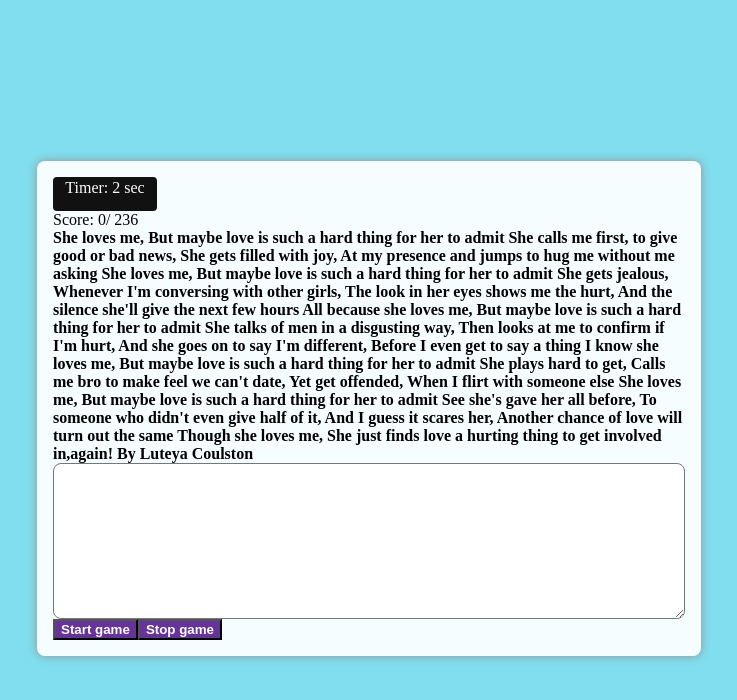
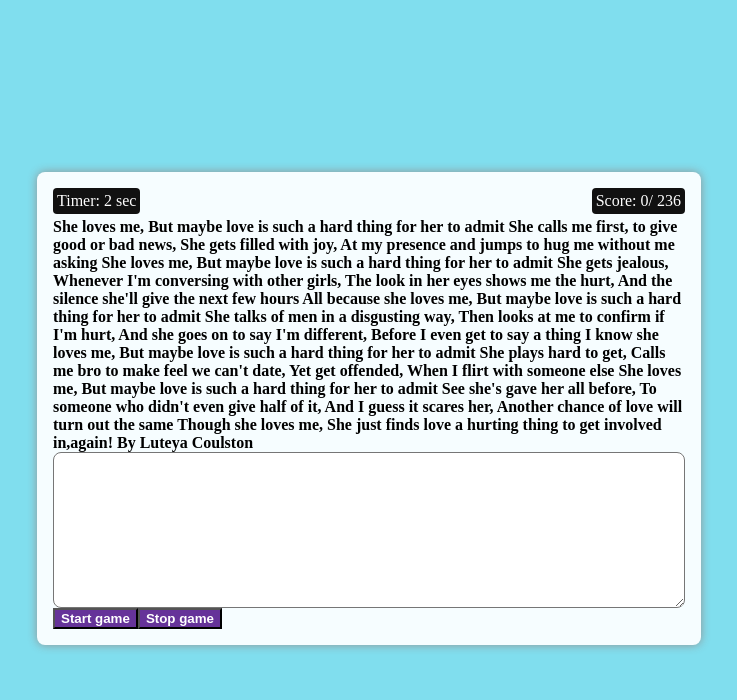
Before and after one commit to CoulKe/typing_game, a Vue app in the folder vue-intro/: page / in a window 1280 px wide. Both pictures are taken after a click on the button "Start game". Shown: the top 700 px of the page, without its empty margins (271-1008 px from the left). Built offline with nearby package versions, Linux system fonts and the light colour scheme.

Commit message:
Fixed gameBar commit

```diff
--- a/vue-intro/src/App.vue
+++ b/vue-intro/src/App.vue
@@ -1,8 +1,16 @@
 <template>
-  <h1 id="game_slogan" v-if="!display" style="display: block" >How fancy are your fingers?</h1>
-  <div class="timer" v-if="display" style="display: flex">{{ `Timer: ${count} sec`}}</div>
-  <div class="score">Score: {{ fetchedText.filter(word =>
-      word.correct).length }}/ {{ fetchedText.length }}</div>
+  <h1 id="game_slogan" v-if="!display" style="display: block">
+    How fancy are your fingers?
+  </h1>
+  <div class="gameBar" v-if="display" style="display: flex">
+    <div class="timer">
+      {{ `Timer: ${count} sec` }}
+    </div>
+    <div class="score">
+      Score: {{ fetchedText.filter((word) => word.correct).length }}/
+      {{ fetchedText.length }}
+    </div>
+  </div>
   <div>
     <span
       v-bind:class="{
@@ -22,7 +30,8 @@
     rows="10"
     @keyup.space="processInput($event)"
     @keyup.enter="processInput($event)"
-    v-if="display" style="display: block"
+    v-if="display"
+    style="display: block"
   ></textarea>
   <button @click="fetchData(), runTimer()">Start game</button>
   <button @click="stopTimer()">Stop game</button>
@@ -37,7 +46,11 @@ export default {
       display: false,
       count: 0,
       fetchedText: [],
-      poems: ['my_name_in_love_language.txt','she_loves_me.txt', 'when_I_find_you.txt'],
+      poems: [
+        "my_name_in_love_language.txt",
+        "she_loves_me.txt",
+        "when_I_find_you.txt",
+      ],
     };
   },
   methods: {
@@ -50,6 +63,7 @@ export default {
       const data = await response.text();
       let obj = data
         .trim()
+        // Include non space characters including \r or \n
         .split(/\s+/)
         .map((word, index) => {
           return {
@@ -58,7 +72,7 @@ export default {
             correct: false,
             wrong: false,
             pending: true,
-            myTimer: '',
+            myTimer: "",
           };
         });
       return (this.fetchedText = obj);
@@ -69,12 +83,13 @@ export default {
         ++this.count;
       }, 1000);
     },
-    stopTimer(){
-      this.count = 0
+    stopTimer() {
+      this.count = 0;
       clearInterval(this.myTimer);
     },
     processInput(event) {
       event.preventDefault();
+      // Include non space characters including \r or \n
       this.inputValue = event.target.value.trim().split(/\s+/);
 
       if (this.inputValue === "") {
@@ -117,28 +132,31 @@ body {
   padding: 1rem;
   box-shadow: 0px 0px 10px #929292;
 
-  button{
+  button {
     font-weight: bold;
     color: #fff;
     cursor: pointer;
     background-color: #663399;
   }
-  #game_slogan{
+  #game_slogan {
     text-align: center;
     margin: 0px;
     display: none;
   }
+  .gameBar {
+    display: flex;
+    justify-content: space-between;
+    margin-bottom: 4px;
+    .score,
     .timer {
       background-color: #111;
       color: #fefefe;
       min-width: 20px;
       max-width: 100px;
-    height: 30px;
-    align-content: center;
-    justify-content: center;
-    padding: 2px;
+      height: 100%;
+      padding: 4px;
       border-radius: 4px;
-    display: none;
+    }
   }
   .pending {
     font-weight: bold;
```
Lines whose indentation alone changed are shown as unchanged.
